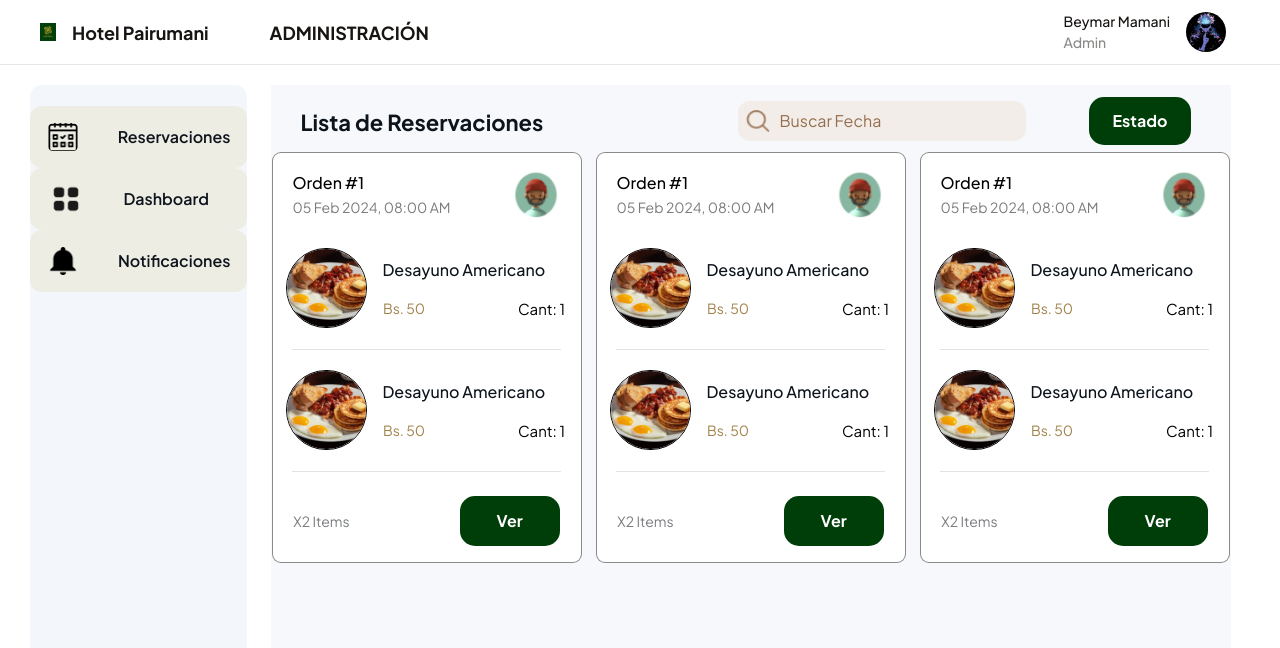
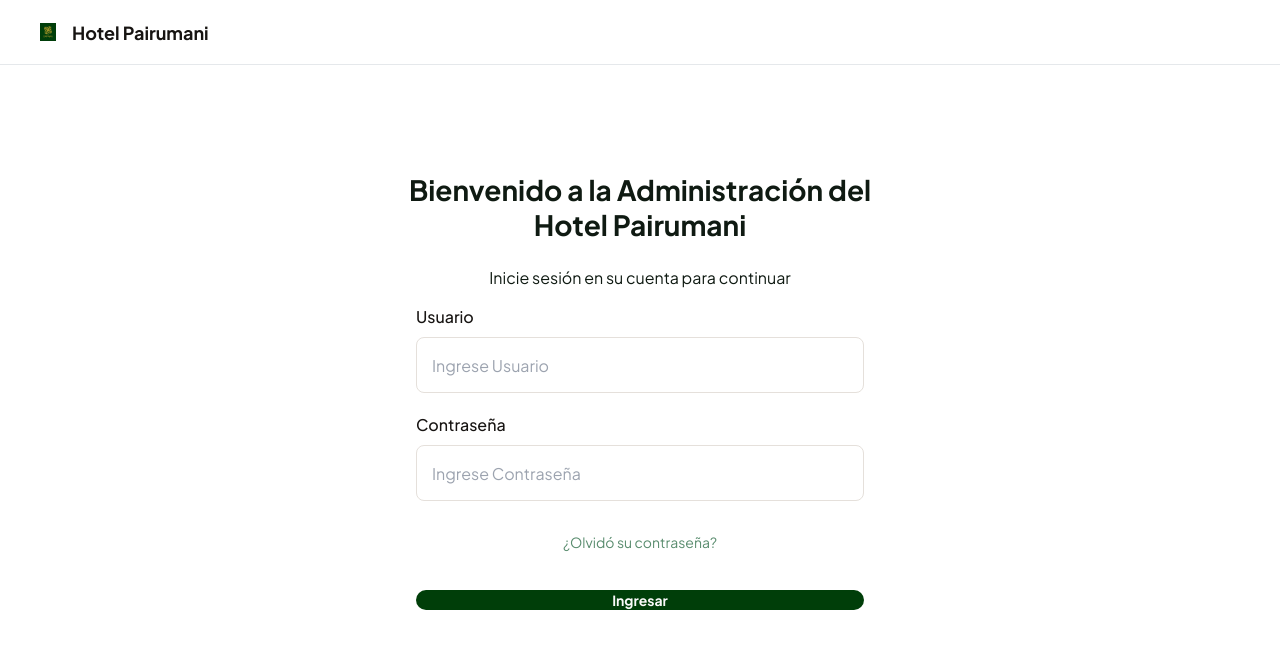
Before and after one commit to Beymar74/Escritorio-Proyecto-hotel-pairumani, a Next.js app: page / in a window 1280 px wide. Shown: the top 648 px of the page. Built offline with nearby package versions, Linux system fonts and the light colour scheme.

Commit message:
LoginYPantallaInicial

```diff
--- a/app/page.tsx
+++ b/app/page.tsx
@@ -1,11 +1,11 @@
 import React from "react";
-import HeaderDesktop from "@/components/HeaderDesktop";
-import Content from "@/components/Content";
+import HeaderLogin from "@/components/HeaderLogin";
+import LoginContent from "@/components/LoginContent";
 export default function Home() {
   return (
     <div>
-      <HeaderDesktop/>
-      <Content/>
+      <HeaderLogin/>
+      <LoginContent/>
     </div>
   );
 }
--- /dev/null
+++ b/app/pantallaInicio/page.tsx
@@ -0,0 +1,11 @@
+import React from "react";
+import HeaderDesktop from "@/components/HeaderDesktop";
+import Content from "@/components/Content";
+export default function Home() {
+  return (
+    <div>
+      <HeaderDesktop/>
+      <Content/>
+    </div>
+  );
+}
--- a/components/Content.css
+++ b/components/Content.css
@@ -1,9 +1,10 @@
 .contenido {
   display: flex;
-  height: 795px;
+  width: 100%;
+  height: 100%;
   padding: 20px 45px 20px 25px;
   justify-content: center;
-  align-items: flex-start;
+  align-items: center;
   gap: 24px;
   align-self: stretch;
 }
--- /dev/null
+++ b/components/HeaderLogin.css
@@ -0,0 +1,28 @@
+.headersini {
+  display: flex;
+  width: 100%;
+  height: 65px;
+  padding: 12px 54px 12px 40px;
+  align-items: center;
+  gap: 61px;
+  border-bottom: 1px solid #e5e8eb;
+}
+.logini {
+  display: flex;
+  align-items: center;
+  gap: 16px;
+}
+.pairumani {
+  width: 16px;
+  height: 18px;
+}
+.hotelsini {
+  align-self: stretch;
+  color: #171412;
+  font-feature-settings: "dlig" on;
+  font-family: "Plus Jakarta Sans";
+  font-size: 18px;
+  font-style: normal;
+  font-weight: 700;
+  line-height: 23px;
+}
--- /dev/null
+++ b/components/HeaderLogin.tsx
@@ -0,0 +1,23 @@
+import React from "react";
+import Image from "next/image";
+import "./HeaderLogin.css";
+const HeaderLogin = () => {
+  return (
+    <div>
+      <div className="headersini">
+        <div className="logini">
+          <Image
+            className="pairumani"
+            src="/246351189_414381946816472_343474644992537752_n 1.png"
+            width={500}
+            height={500}
+            alt={"Logo Hotel Pairumani"}
+          />
+          <p className="hotelsini">Hotel Pairumani</p>
+        </div>
+      </div>
+    </div>
+  );
+};
+
+export default HeaderLogin;
--- /dev/null
+++ b/components/LoginContent.css
@@ -0,0 +1,151 @@
+.contenidologin {
+  display: flex;
+  height: 670px;
+  flex-direction: column;
+  justify-content: center;
+  align-items: center;
+  align-self: stretch;
+}
+.bienvenidotexto {
+  display: flex;
+  height: 86px;
+  justify-content: center;
+  align-items: center;
+  flex-shrink: 0;
+  align-self: stretch;
+}
+.textinibien {
+  width: 478px;
+  color: #0f1a12;
+  text-align: center;
+  font-feature-settings: "dlig" on;
+  font-family: "Plus Jakarta Sans";
+  font-size: 28px;
+  font-style: normal;
+  font-weight: 700;
+  line-height: 35px;
+}
+.ordeniniciar {
+  display: flex;
+  height: 55px;
+  flex-direction: column;
+  justify-content: center;
+  align-items: center;
+  flex-shrink: 0;
+  align-self: stretch;
+}
+.ordentexti {
+  width: 478px;
+  color: #0f1a12;
+  text-align: center;
+  font-feature-settings: "dlig" on;
+  font-family: "Plus Jakarta Sans";
+  font-size: 16px;
+  font-style: normal;
+  font-weight: 400;
+  line-height: 24px;
+}
+
+.olvidarcontra {
+  display: flex;
+  height: 43px;
+  flex-direction: column;
+  justify-content: center;
+  align-items: center;
+  flex-shrink: 0;
+  align-self: stretch;
+}
+.textolvidar {
+  width: 478px;
+  color: #598c6e;
+  text-align: center;
+  font-feature-settings: "dlig" on;
+  font-family: "Plus Jakarta Sans";
+  font-size: 14px;
+  font-style: normal;
+  font-weight: 400;
+  line-height: 21px; /* 150% */
+}
+.botoniniciars {
+  display: flex;
+  height: 72px;
+  justify-content: center;
+  align-items: center;
+  flex-shrink: 0;
+  align-self: stretch;
+}
+.rellenobotonini {
+    display: flex;
+    width: 448px;
+    height: 40;
+    flex-direction: column;
+    justify-content: center;
+    align-items: center;
+    gap: 10px;
+    border-radius: 20px;
+    background: #003e09;
+    overflow: hidden;
+    color: #fff;
+    text-align: center;
+    font-feature-settings: "dlig" on;
+    text-overflow: ellipsis;
+    font-family: "Plus Jakarta Sans";
+    font-size: 14px;
+    font-style: normal;
+    font-weight: 700;
+    line-height: 21px; /* 150% */
+    margin: 0;
+}
+.textoingresar {
+  width: 57px;
+  height: 20px;
+  flex-shrink: 0;
+  overflow: hidden;
+  color: #fafafa;
+  text-align: center;
+  font-feature-settings: "dlig" on;
+  text-overflow: ellipsis;
+  white-space: nowrap;
+  font-family: "Plus Jakarta Sans";
+  font-size: 14px;
+  font-style: normal;
+  font-weight: 700;
+  line-height: 21px; /* 150% */
+}
+
+.tex {
+  color: #171412;
+  font-feature-settings: "dlig" on;
+  font-family: "Plus Jakarta Sans";
+  font-size: 16px;
+  font-style: normal;
+  font-weight: 500;
+  line-height: 24px;
+  margin-bottom: 8px;
+}
+
+.form1 input {
+  height: 56px;
+  width: 448px;
+  padding: 15px;
+  border: 1px solid #e5e0db;
+  border-radius: 8px;
+  margin-bottom: 20px;
+  color: #877363;
+  font-feature-settings: "dlig" on;
+  font-family: "Plus Jakarta Sans";
+  font-size: 16px;
+  font-style: normal;
+  font-weight: 400;
+  line-height: 24px;
+  background-color: #fff;
+  transition: border-color 0.3s, box-shadow 0.3s;
+}
+
+
+.form1 input:focus {
+  border-color: #2ecc71;
+  background-color: #f9f9f9;
+  box-shadow: 0 0 5px rgba(46, 204, 113, 0.5);
+  outline: none;
+}
--- /dev/null
+++ b/components/LoginContent.tsx
@@ -0,0 +1,35 @@
+import React from "react";
+import "./LoginContent.css";
+import Link from "next/link";
+const LoginContent = () => {
+  return (
+    <div className="contenidologin">
+      <div className="bienvenidotexto">
+        <p className="textinibien">
+          Bienvenido a la Administración del Hotel Pairumani{" "}
+        </p>
+      </div>
+      <div className="ordeniniciar">
+        <p className="ordentexti">Inicie sesión en su cuenta para continuar</p>
+      </div>
+      <form className="form1">
+        <h1 className="tex">Usuario</h1>
+        <input type="email" placeholder="Ingrese Usuario" />
+        <h1 className="tex">Contraseña</h1>
+        <input type="password" placeholder="Ingrese Contraseña" />
+      </form>
+      <div className="olvidarcontra">
+        <p className="textolvidar">¿Olvidó su contraseña?</p>
+      </div>
+      <div className="botoniniciars">
+        <Link href={"/pantallaInicio"} passHref>
+          <button type="submit" className="rellenobotonini">
+          <p className="textoingresar">Ingresar</p>
+          </button>
+        </Link>
+      </div>
+    </div>
+  );
+};
+
+export default LoginContent;
--- a/components/Opciones.css
+++ b/components/Opciones.css
@@ -1,13 +1,14 @@
 .opcioninis {
   display: flex;
   width: 217px;
-  height: 755px;
+  height: 640px;
   max-width: 960px;
   padding: 21px 0px 20px 0px;
   flex-direction: column;
   align-items: flex-start;
   border-radius: 12px;
   background: rgba(232, 237, 245, 0.5);
+  border: 1px solid rgba(0, 0, 0, 0.46);
 }
 .cajaopcion {
   display: flex;
--- a/components/Reservaciones.css
+++ b/components/Reservaciones.css
@@ -1,21 +1,24 @@
 .reservaciones {
   display: flex;
-  width: 960px;
-  height: 755px;
+  width: 1030px;
+  height: 640px;
   max-width: 960px;
-  padding: 11px 0px 20px 0px;
   flex-direction: column;
   align-items: flex-start;
-  background: rgba(232, 237, 245, 0.37);
+  gap: 20px;
+  color: #fff;
 }
 .busquedini {
   display: flex;
-  height: 50px;
-  justify-content: center;
+  width: 1030px;
+  height: 69px;
   align-items: center;
   gap: 8px;
   flex-shrink: 0;
   align-self: stretch;
+  border-radius: 12px;
+  border: 1px solid rgba(0, 0, 0, 0.46);
+  background: rgba(135, 182, 161, 0.15);
 }
 .texttitle {
   width: 256px;
@@ -28,17 +31,18 @@
   font-weight: 700;
   line-height: 28px;
 }
-.texto {
+.textobusquedini {
   display: flex;
   width: 433px;
-  height: 50px;
-  padding-left: 30px;
-  align-items: left;
+  height: 70px;
+  justify-content: space-between;
+  align-items: center;
+  padding-left: 25px;
 }
 .busqueda {
   display: flex;
   width: 320px;
-  height: 50px;
+  height: 70px;
   padding: 5px 0px;
   flex-direction: column;
   justify-content: center;
@@ -47,12 +51,14 @@
 .cajabusqueda {
   display: flex;
   width: 288px;
+  height: 40px;
   padding: 8px 16px 8px 8px;
   align-items: center;
   gap: 10px;
-  flex: 1 0 0;
+  flex-shrink: 0;
   border-radius: 12px;
   background: #f2ede8;
+  border: 1px solid rgba(0, 0, 0, 0.46);
 }
 .lupita {
   display: flex;
@@ -73,8 +79,9 @@
 .boton {
   display: flex;
   width: 181px;
-  height: 48px;
+  height: 70px;
   flex-direction: column;
+  justify-content: center;
   align-items: center;
   gap: 4px;
 }
@@ -99,9 +106,16 @@
 }
 .verpedidos {
   display: flex;
-  width: 960px;
-  height: 423px;
-  justify-content: center;
-  align-items: center;
-  flex-shrink: 0;
+  flex-wrap: wrap;
+  gap: 16px;
+  width: 1030px;
+  height: 550px;
+  padding: 10px 0px;
+  justify-content: flex-start;
+  align-items: flex-start;
+  border-radius: 12px 0px 0px 12px;
+  border: 1px solid rgba(0, 0, 0, 0.46);
+  background: rgba(135, 182, 161, 0.15);
+  overflow-y: auto;
+  overflow-x: hidden;
 }
--- a/components/Reservaciones.tsx
+++ b/components/Reservaciones.tsx
@@ -7,7 +7,7 @@ const Reservaciones = () => {
   return (
     <div className="reservaciones">
       <div className="busquedini">
-        <div className="texto">
+        <div className="textobusquedini">
           <p className="texttitle">Lista de Reservaciones</p>
         </div>
         <div className="busqueda">
@@ -33,6 +33,8 @@ const Reservaciones = () => {
         <TarjetaPedido />
         <TarjetaPedido />
         <TarjetaPedido />
+        <TarjetaPedido />
+        <TarjetaPedido />
       </div>
     </div>
   );
```
